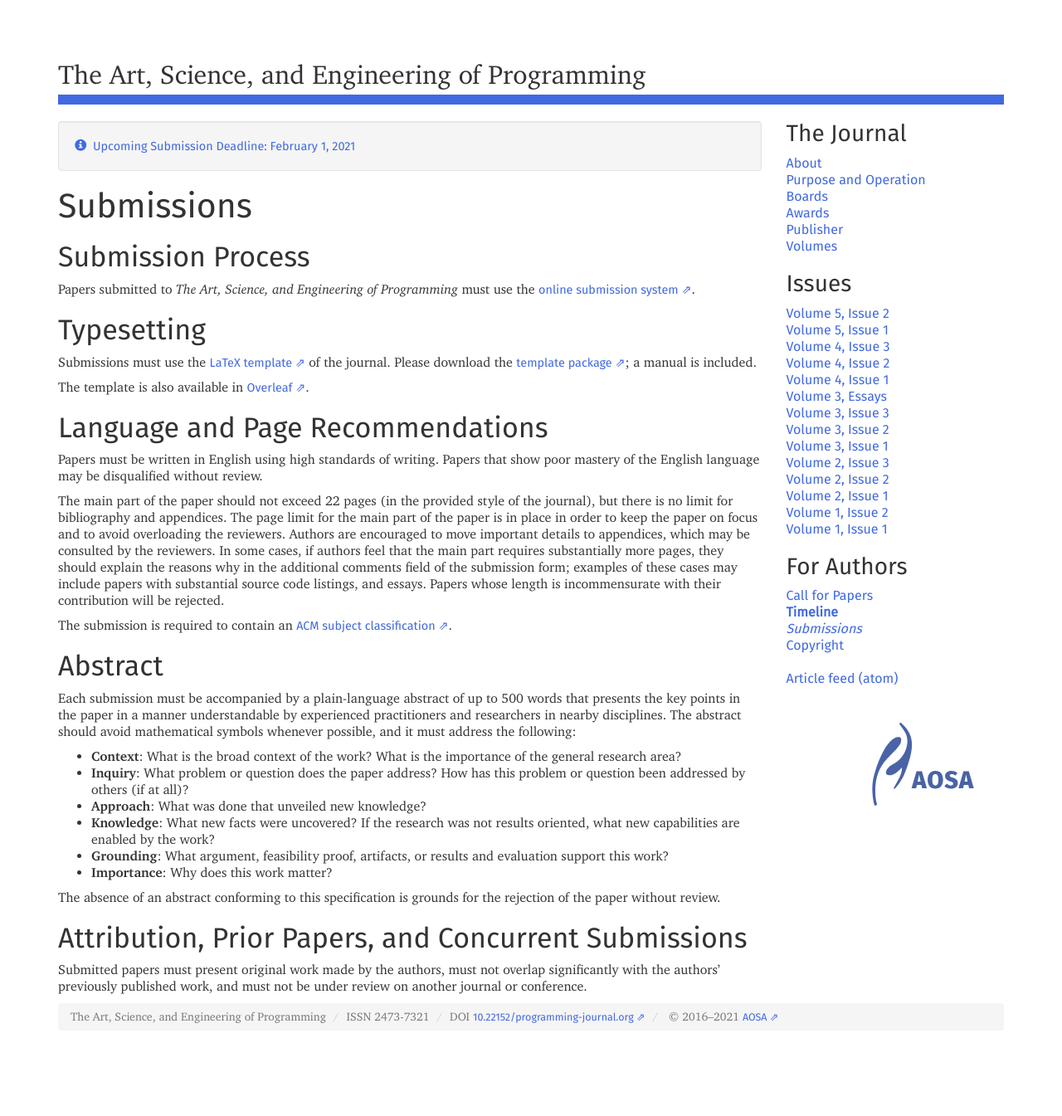
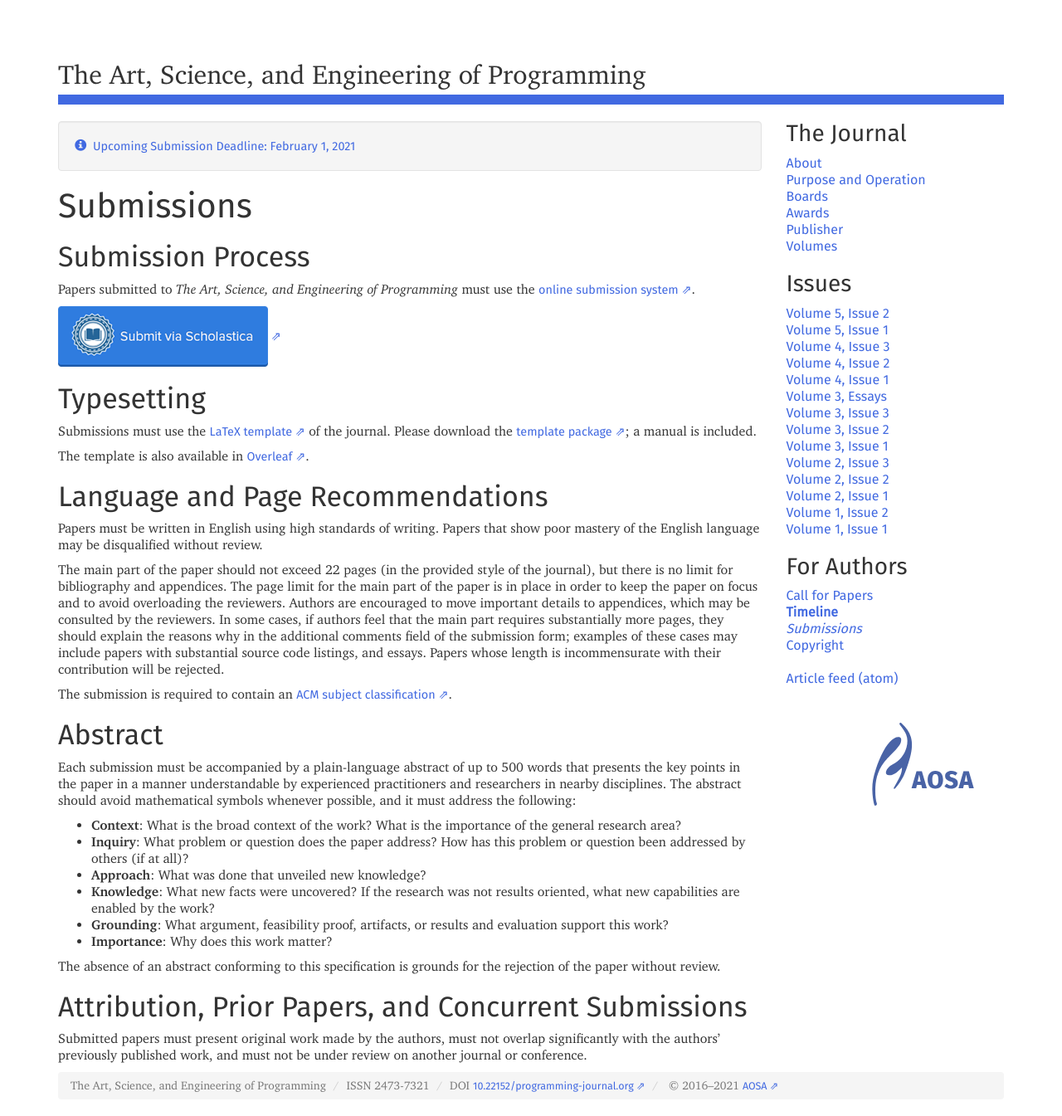
Before and after one commit to programming-journal/programming-journal.github.io, a Jekyll site: the page built from submission/index.markdown, in a window 1280 px wide. Shown: the whole page at 83% size. Built offline with Jekyll 4.4.1, drawn with Linux system fonts in a browser that asks for light colours; before the commit the page ends 1262 px from its top, so only the background shows below that.

Commit message:
Add submit button as per @crista

```diff
--- a/submission/index.markdown
+++ b/submission/index.markdown
@@ -6,6 +6,8 @@ order: 800
 ---
 ## Submission Process
 Papers submitted to *The Art, Science, and Engineering of Programming* must use the [online submission system][submit].
+
+[![Submit to The Art, Science, and Engineering of Programming](../assets/submit_via_scholastica.png)][submit]
 
 ## Typesetting
 
```
Also changed, not shown: assets/submit_via_scholastica.png (added).
